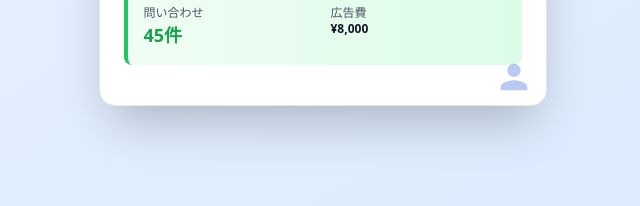
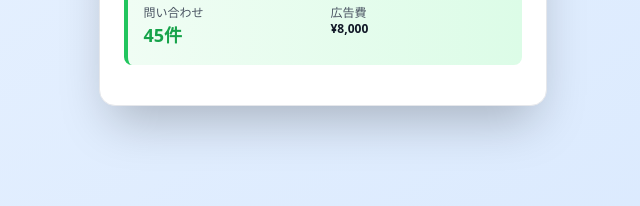
Before and after one commit to abeken1011/tamesell, a plain HTML site: page index.html in a window 1280 px wide. Shown: the part 594-800 px from the top of the page, 640-1280 px from the left. Drawn offline with nearby package versions, Linux system fonts and the light colour scheme.

Commit message:
一旦完成

```diff
--- a/index.html
+++ b/index.html
@@ -166,13 +166,6 @@
                       <div class="font-bold text-gray-900">¥8,000</div>
                     </div>
                   </div>
-                </div>
-
-                <!-- 人物シルエット -->
-                <div class="absolute bottom-2 right-3 opacity-30">
-                  <svg class="w-10 h-10 text-primary-600" fill="currentColor" viewBox="0 0 24 24">
-                    <path d="M12 12c2.21 0 4-1.79 4-4s-1.79-4-4-4-4 1.79-4 4 1.79 4 4 4zm0 2c-2.67 0-8 1.34-8 4v2h16v-2c0-2.66-5.33-4-8-4z" />
-                  </svg>
                 </div>
               </div>
             </div>
```
